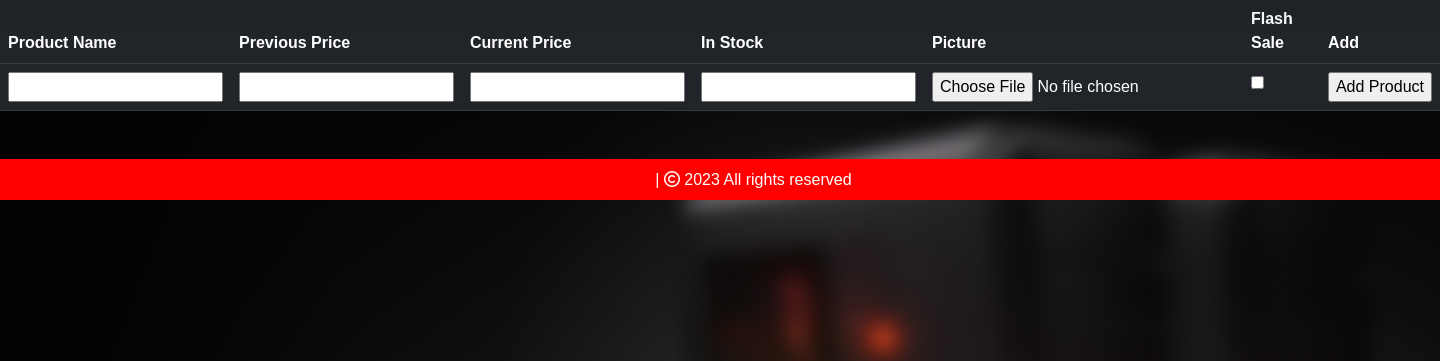
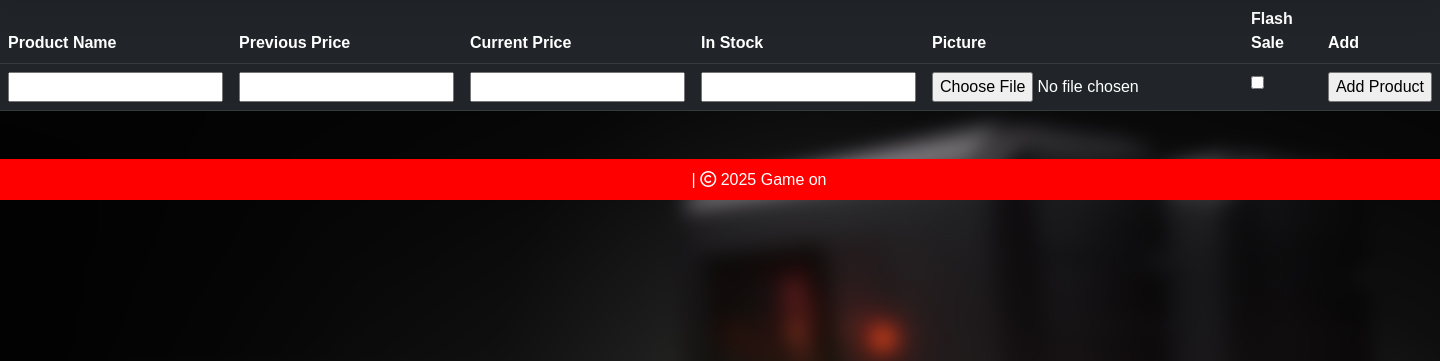
Before and after one commit to bravvjr/my_flask_gaming_app, a Flask app: page /add-shop-items in a window 1440 px wide. Shown: the part 65-426 px from the top of the page. Run offline with Flask 3, Linux system fonts and the light colour scheme; the visitor is signed in with stand-in values (Sample User, id 1); some libraries are stand-ins or nearby versions; some web fonts are replaced.

Commit message:
db works

```diff
--- a/website/templates/base.html
+++ b/website/templates/base.html
@@ -80,19 +80,22 @@
                   </a>
                   <ul class="dropdown-menu" aria-labelledby="profileDropdown" style="background-color: #ff0000;">
 
+                    {% if current_user.is_authenticated %}
+                      <li><a class="dropdown-item" href="/profile/{{ current_user.id }}">Profile <i class="fa-solid fa-user"></i></a></li>
+                      <li><a class="dropdown-item" href="/orders">Orders <i class="fa-solid fa-truck-fast"></i></a></li>
 
-                    {% if current_user.is_authenticated %}
-                    <li><a class="dropdown-item" href="/profile/{{ current_user.id }}">Profile <i class="fa-solid fa-user"></i></a></li>
-                    <li><a class="dropdown-item" href="/orders">Orders <i class="fa-solid fa-truck-fast"></i></a></li>
-                    <li><a class="dropdown-item" href="/logout">Log Out <i class="fa-solid fa-right-from-bracket"></i></a></li>
+                      {% if current_user.id == 1 %}
+                        <li><a class="dropdown-item" href="/admin-page">Admin<i class="fa-solid fa-toolbox"></i></a></li>
+                      {% endif %}
+
+                      <li><a class="dropdown-item" href="/logout">Log Out <i class="fa-solid fa-right-from-bracket"></i></a></li>
 
                     {% else %}
-
-                    <li><a class="dropdown-item" href="/login">Login <i class="fa-solid fa-right-to-bracket"></i></a></li>
-
+                      <li><a class="dropdown-item" href="/login">Login <i class="fa-solid fa-right-to-bracket"></i></a></li>
                     {% endif %}
 
                   </ul>
+
 
                 </li>
 
@@ -119,8 +122,8 @@
 
 
           <footer class="container-fluid  text-center p-2 mt-5" style="background-color: rgb(255, 0, 0); color: white;">
-            <a href="https://github.com/Frost-Codes" style="color: rgb(255, 0, 0);">Amazon</a> | <span>
-              <i class="fa-sharp fa-regular fa-copyright"></i></span> 2023 All rights reserved
+            <a href="https://github.com/bravvjr" style="color: rgb(255, 0, 0);">ORAGEN</a> | <span>
+              <i class="fa-sharp fa-regular fa-copyright"></i></span> 2025 Game on
 
           </footer>
           <script src="https://cdn.jsdelivr.net/npm/@fancyapps/ui@4.0/dist/fancybox.umd.js"></script>
--- a/website/templates/home.html
+++ b/website/templates/home.html
@@ -381,7 +381,7 @@
           alt=""
           style="
             height: 200px;
-            width: 200px;
+            width: 250px;
             border-radius: 10px;
             margin-top: 10px;
           "
```
Also changed, not shown: media/DSC_3434.webp (added), media/pc12.webp (added), media/pc8.jpg (added).
